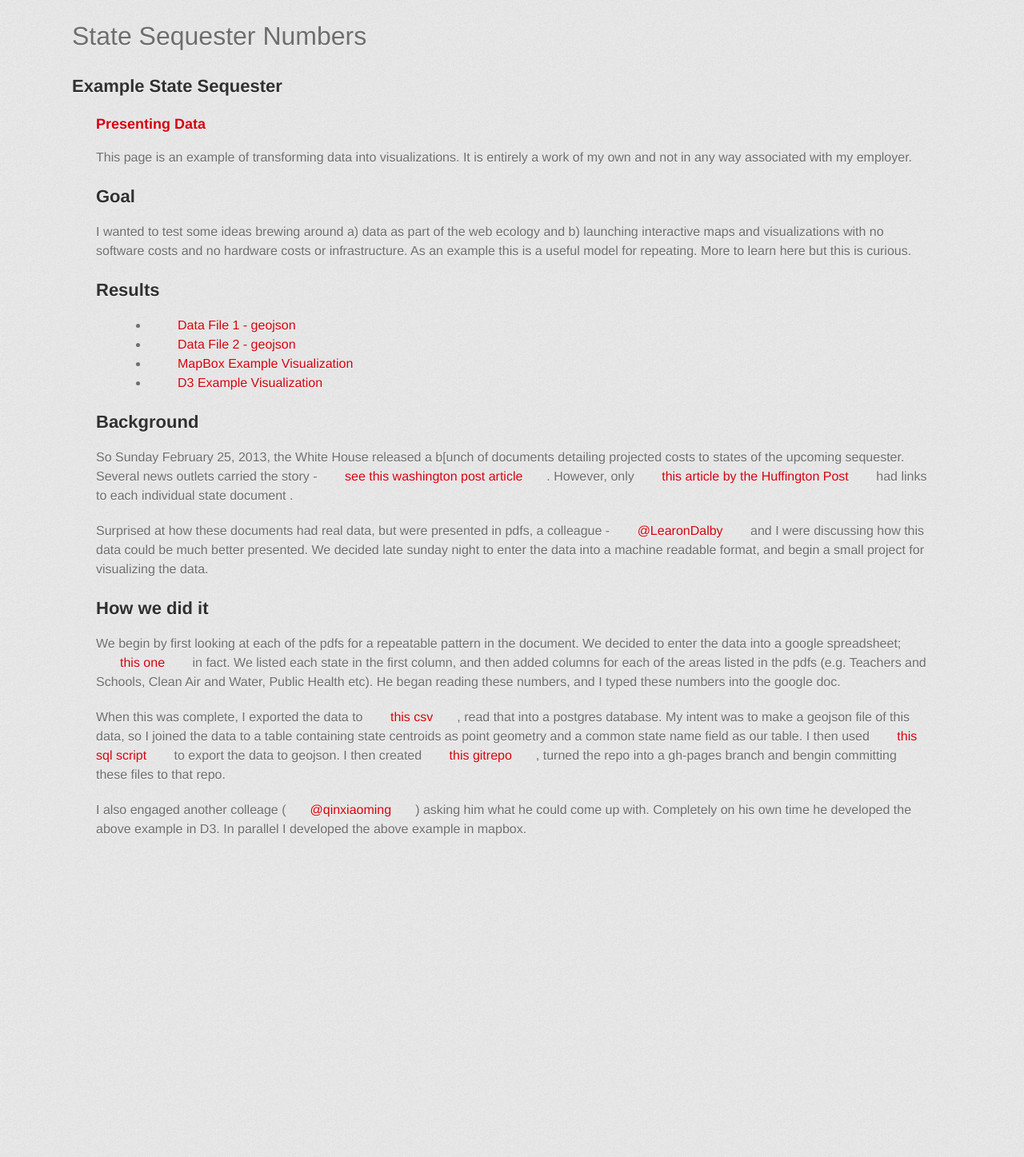
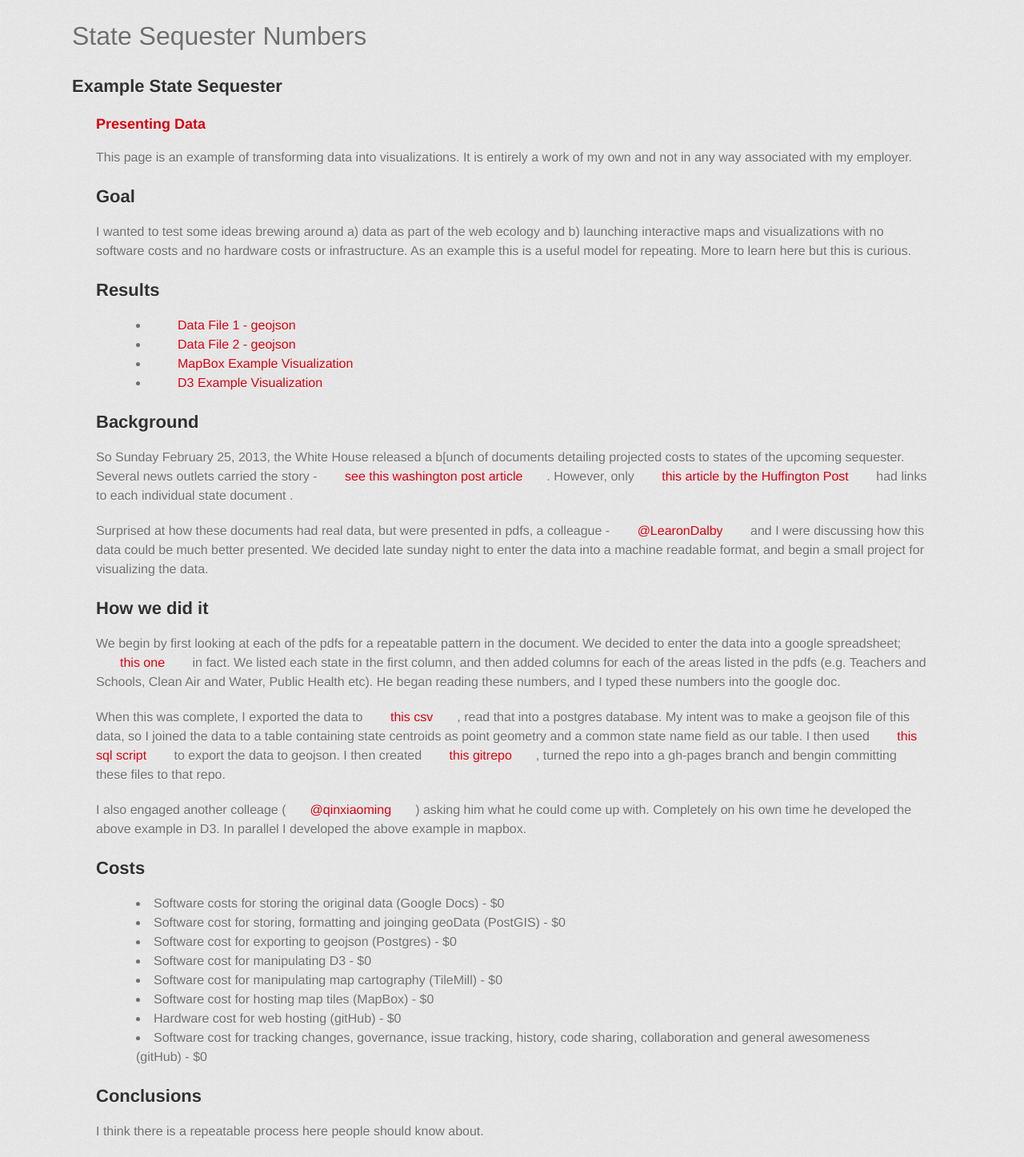
Before and after one commit to feomike/state_seq, a Jekyll site: the page built from index.md, in a window 1280 px wide. Shown: the whole page at 80% size. Built offline with Jekyll 4.4.1, drawn with Linux system fonts in a browser that asks for light colours; some web fonts are replaced; before the commit the page ends 1069 px from its top, so only the background shows below that.

Commit message:
adding in final text

```diff
--- a/index.md
+++ b/index.md
@@ -26,3 +26,16 @@ We begin by first looking at each of the pdfs for a repeatable pattern in the do
 When this was complete, I exported the data to [this csv](data/State-Sequester-20130225.txt), read that into a postgres database. My intent was to make a geojson file of this data, so I joined the data to a table containing state centroids as point geometry and a common state name field as our table. I then used [this sql script](data/export_geoJson.sql) to export the data to geojson. I then created [this gitrepo](https://github.com/feomike/state_seq), turned the repo into a gh-pages branch and bengin committing these files to that repo.
 
 I also engaged another colleage ([@qinxiaoming](https://twitter.com/qinxiaoming)) asking him what he could come up with. Completely on his own time he developed the above example in D3. In parallel I developed the above example in mapbox.
+
+##Costs
+- Software costs for storing the original data (Google Docs) - $0
+- Software cost for storing, formatting and joinging geoData (PostGIS) - $0
+- Software cost for exporting to geojson (Postgres) - $0
+- Software cost for manipulating D3 - $0
+- Software cost for manipulating map cartography (TileMill) - $0
+- Software cost for hosting map tiles (MapBox) - $0
+- Hardware cost for web hosting (gitHub) - $0
+- Software cost for tracking changes, governance, issue tracking, history, code sharing, collaboration and general awesomeness (gitHub) - $0
+
+##Conclusions
+I think there is a repeatable process here people should know about.
```
